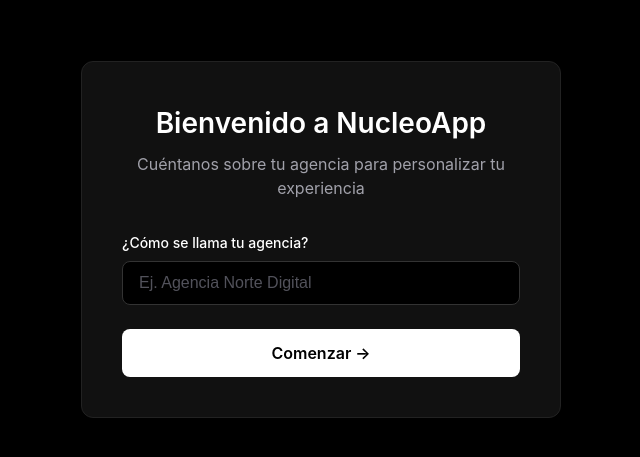
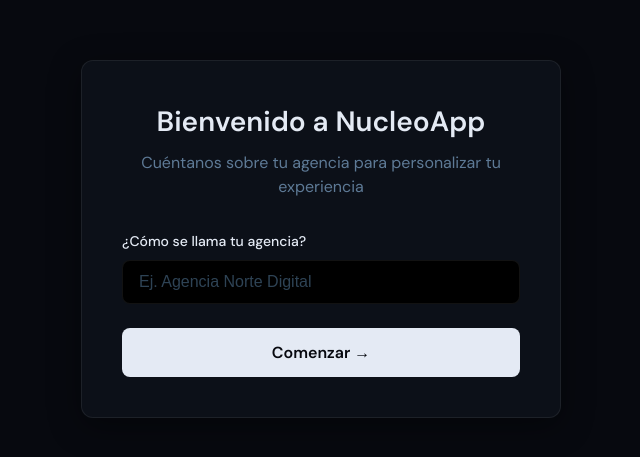
Before and after one commit to traderrob25/Nucleoapp, a Next.js app: page /onboarding in a window 1280 px wide. Shown: the part 161-618 px from the top of the page, without its empty margins (319-959 px from the left). Built offline with nearby package versions, Linux system fonts and the light colour scheme; a web font is replaced by a local one.

Commit message:
fix: onboarding font — DM Sans en lugar de Poppins

```diff
--- a/src/app/onboarding/onboarding.module.css
+++ b/src/app/onboarding/onboarding.module.css
@@ -3,14 +3,14 @@
   align-items: center;
   justify-content: center;
   min-height: 100vh;
-  background-color: var(--bg-primary, #000000); /* Fallback si no está en variables */
+  background-color: var(--bg);
   padding: 24px;
 }
 
 .card {
-  background-color: var(--bg-surface, #111111);
-  border: 1px solid var(--border-color, #222222);
-  border-radius: 12px;
+  background-color: var(--surface);
+  border: 1px solid var(--border);
+  border-radius: var(--radius);
   padding: 40px;
   max-width: 480px;
   width: 100%;
@@ -19,17 +19,17 @@
 }
 
 .title {
-  font-family: var(--font-primary, 'Inter', sans-serif);
+  font-family: var(--font);
   font-size: 28px;
   font-weight: 600;
-  color: var(--text-primary, #ffffff);
+  color: var(--text);
   margin-bottom: 8px;
 }
 
 .subtitle {
-  font-family: var(--font-primary, 'Inter', sans-serif);
+  font-family: var(--font);
   font-size: 16px;
-  color: var(--text-secondary, #a1a1aa);
+  color: var(--text2);
   margin-bottom: 32px;
   line-height: 1.5;
 }
@@ -41,43 +41,43 @@
 }
 
 .label {
-  font-family: var(--font-primary, 'Inter', sans-serif);
+  font-family: var(--font);
   font-size: 14px;
   font-weight: 500;
-  color: var(--text-primary, #ffffff);
+  color: var(--text);
   margin-bottom: 8px;
 }
 
 .input {
   background-color: var(--bg-input, #000000);
-  border: 1px solid var(--border-color, #333333);
-  border-radius: 8px;
+  border: 1px solid var(--border);
+  border-radius: var(--radius-sm);
   padding: 12px 16px;
   font-size: 16px;
-  color: var(--text-primary, #ffffff);
+  color: var(--text);
   margin-bottom: 24px;
   transition: border-color 0.2s ease, box-shadow 0.2s ease;
 }
 
 .input:focus {
   outline: none;
-  border-color: var(--accent-primary, #3b82f6);
-  box-shadow: 0 0 0 2px rgba(59, 130, 246, 0.2);
+  border-color: var(--accent);
+  box-shadow: 0 0 0 2px var(--accent-glow);
 }
 
 .input::placeholder {
-  color: var(--text-tertiary, #52525b);
+  color: var(--text3);
 }
 
 .button {
-  background-color: var(--accent-primary, #ffffff);
-  color: var(--bg-primary, #000000);
-  font-family: var(--font-primary, 'Inter', sans-serif);
+  background-color: var(--text);
+  color: var(--bg);
+  font-family: var(--font);
   font-weight: 600;
   font-size: 16px;
   padding: 14px 24px;
   border: none;
-  border-radius: 8px;
+  border-radius: var(--radius-sm);
   cursor: pointer;
   transition: transform 0.1s ease, opacity 0.2s ease;
   display: flex;
```
